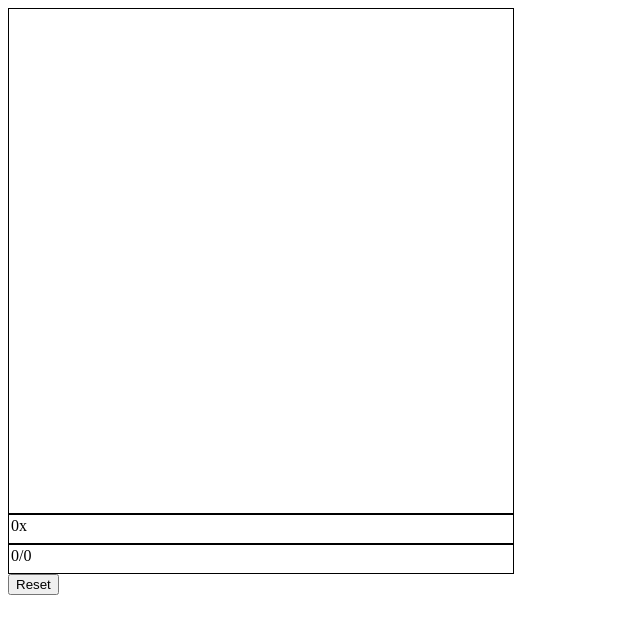
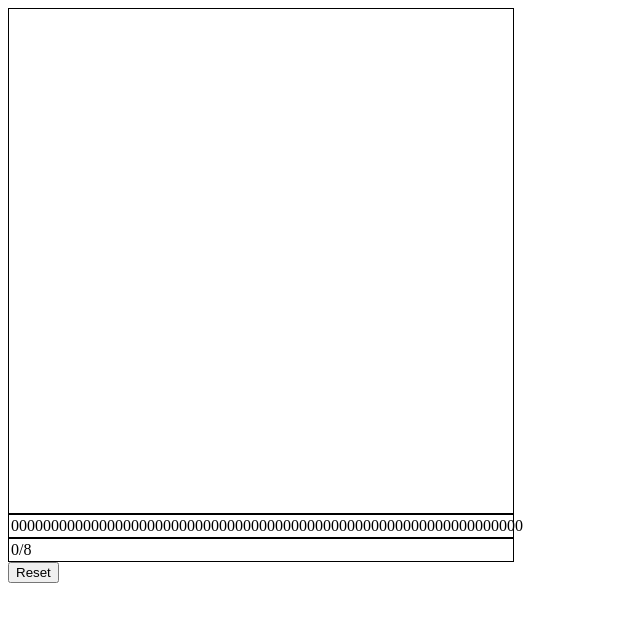
Before and after one commit to chiro-hiro/EntropyCollector, a plain HTML site: page index.html in a window 1280 px wide. Both pictures are taken after a click on the button "Reset". Shown: the whole page, without its empty margins (0-640 px from the left). Drawn offline with Linux system fonts and the light colour scheme.

Commit message:
Update example

```diff
--- a/index.html
+++ b/index.html
@@ -13,15 +13,15 @@
             border: 1px solid black;
             font-size: 12pt;
             padding: 2px;
-            min-height: 24px;
+            min-height: 16px;
         }
     </style>
 </header>
 <body>
     <script type="text/javascript" src="entropy-collector.js"></script>
     <canvas id="canvas" width="500" height="500" class="canvas"></canvas>
-    <div id="content" class="data"></div>
-    <div id="counter" class="data"></div>
+    <div id="content" class="data">0000000000000000000000000000000000000000000000000000000000000000</div>
+    <div id="counter" class="data">0/8</div>
     <script type="text/javascript">
         var theCollector = new EntropyCollector({
             maxRound: 8,
@@ -38,8 +38,8 @@
         });
         var reset = function(){
             theCollector.reset(function(){
-                document.getElementById('content').innerHTML = '0x';
-                document.getElementById('counter').innerHTML = '0/0';
+                document.getElementById('content').innerHTML = '0000000000000000000000000000000000000000000000000000000000000000';
+                document.getElementById('counter').innerHTML = '0/8';
             });
         }
     </script>
```
